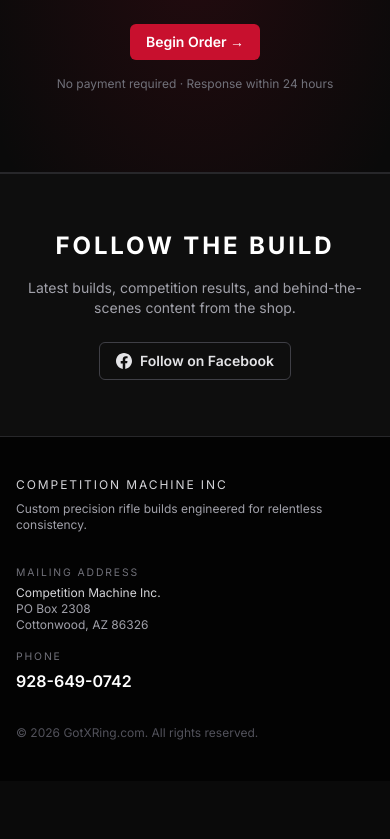
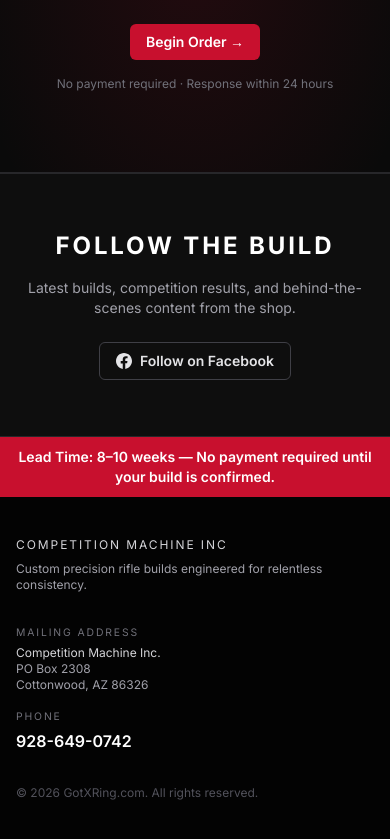
Before and after one commit to asaasinai/gotxring-com, a Next.js app: page / in a window 390 px wide. Shown: the part 1594-2433 px from the top of the page. Before the commit the page ends 2375 px from the top, so only its background shows below. Built offline with nearby package versions, Linux system fonts and the light colour scheme; no server answers; the database is empty.

Commit message:
Add lead time banner (footer), order help phone, and admin controls for both via Page Content

```diff
--- a/app/admin/(protected)/content/page.tsx
+++ b/app/admin/(protected)/content/page.tsx
@@ -5,6 +5,7 @@ export const dynamic = 'force-dynamic';
 
 export default async function AdminContentPage() {
   const content = await getManyContent(Object.keys(CONTENT_KEYS) as (keyof typeof CONTENT_KEYS)[]);
+
 
   return (
     <div className="grid gap-6">
@@ -55,6 +56,23 @@ export default async function AdminContentPage() {
           </div>
         </fieldset>
 
+        {/* Order / Lead Time */}
+        <fieldset className="section-shell rounded-lg p-5">
+          <legend className="px-1 text-xs uppercase tracking-[0.2em] text-zinc-400">Order / Lead Time</legend>
+          <div className="mt-4 grid gap-4 md:grid-cols-2">
+            <label className="grid gap-1.5">
+              <span className="label">Lead Time</span>
+              <input name="lead_time" className="input" defaultValue={content.lead_time} placeholder="e.g. 8–10 weeks" />
+              <span className="text-[11px] text-zinc-500">Shown on the order form and in the sitewide footer banner.</span>
+            </label>
+            <label className="grid gap-1.5">
+              <span className="label">Order Help Phone</span>
+              <input name="order_phone" className="input" defaultValue={content.order_phone} placeholder="e.g. 928-649-0742" />
+              <span className="text-[11px] text-zinc-500">Shown on the order form as "Need help ordering?"</span>
+            </label>
+          </div>
+        </fieldset>
+
         <button type="submit" className="btn-primary w-fit">Save Content</button>
       </form>
     </div>
--- a/app/layout.tsx
+++ b/app/layout.tsx
@@ -3,6 +3,7 @@ import { Inter } from 'next/font/google';
 
 import { SiteFooter } from '@/components/site-footer';
 import { SiteHeader } from '@/components/site-header';
+import { CONTENT_KEYS, getContent } from '@/lib/content';
 
 import './globals.css';
 
@@ -14,14 +15,21 @@ export const metadata: Metadata = {
     'Premium precision rifle builds by Competition Machine Inc. Explore custom builds, champions, technical insights, and order your rifle.'
 };
 
-export default function RootLayout({ children }: { children: React.ReactNode }) {
+export default async function RootLayout({ children }: { children: React.ReactNode }) {
+  let leadTime: string = CONTENT_KEYS.lead_time;
+  try {
+    leadTime = await getContent('lead_time');
+  } catch {
+    // fallback for environments without DATABASE_URL (e.g. local build)
+  }
+
   return (
     <html lang="en">
       <body className={inter.className}>
         <div className="min-h-screen bg-[#0a0a0a] text-white">
           <SiteHeader />
           <main>{children}</main>
-          <SiteFooter />
+          <SiteFooter leadTime={leadTime} />
         </div>
       </body>
     </html>
--- a/app/order/page.tsx
+++ b/app/order/page.tsx
@@ -1,6 +1,9 @@
 import { Suspense } from 'react';
 
 import { OrderForm } from '@/components/order-form';
+import { getManyContent } from '@/lib/content';
+
+export const dynamic = 'force-dynamic';
 
 export const metadata = {
   title: 'Order | GotXRing'
@@ -14,7 +17,8 @@ function str(v: string | string[] | undefined): string {
   return typeof v === 'string' ? v : '';
 }
 
-export default function OrderPage({ searchParams }: Props) {
+export default async function OrderPage({ searchParams }: Props) {
+  const content = await getManyContent(['lead_time', 'order_phone']);
   const rawCategory = str(searchParams.category);
   const orderType: 'Chassis System' | 'Full Rifle System' | '' =
     rawCategory.startsWith('Full') ? 'Full Rifle System' :
@@ -48,6 +52,8 @@ export default function OrderPage({ searchParams }: Props) {
             initialCaliber={str(searchParams.caliber)}
             initialDiscipline={str(searchParams.discipline)}
             initialStep={initialStep}
+            leadTime={content.lead_time}
+            orderPhone={content.order_phone}
           />
         </Suspense>
       </div>
--- a/components/order-form.tsx
+++ b/components/order-form.tsx
@@ -38,6 +38,8 @@ type Props = {
   initialCaliber?: string;
   initialDiscipline?: string;
   initialStep?: number;
+  leadTime?: string;
+  orderPhone?: string;
 };
 
 function StepIndicator({ current }: { current: number }) {
@@ -110,6 +112,8 @@ export function OrderForm({
   initialCaliber = '',
   initialDiscipline = '',
   initialStep = 0,
+  leadTime = '8–10 weeks',
+  orderPhone = '928-649-0742',
 }: Props) {
   const [step, setStep] = useState(Math.min(initialStep, REVIEW_STEP));
   const [state, setState] = useState<FormState>({});
@@ -225,6 +229,15 @@ export function OrderForm({
 
   return (
     <div className="section-shell rounded-xl p-6 md:p-8">
+      {/* Help line */}
+      <div className="mb-5 flex items-center justify-between gap-2 text-sm">
+        <span className="text-zinc-500">Need help ordering?</span>
+        <a href={`tel:${orderPhone.replace(/\D/g, '')}`}
+          className="font-semibold text-white transition hover:text-[#C8102E]">
+          Call {orderPhone}
+        </a>
+      </div>
+
       <StepIndicator current={step} />
 
       {/* Lead time note — visible on Build step and beyond */}
@@ -232,8 +245,7 @@ export function OrderForm({
         <div className="mb-6 flex items-start gap-3 rounded-lg border border-zinc-800 bg-black/30 px-4 py-3 text-xs text-zinc-400">
           <span className="mt-0.5 text-zinc-500">⏱</span>
           <span>
-            Typical lead time: <strong className="text-zinc-200">8–16 weeks</strong> · Starting from{' '}
-            <strong className="text-zinc-200">$2,500</strong> — we confirm all pricing before any commitment.
+            Lead time: <strong className="text-zinc-200">{leadTime}</strong> — we confirm all pricing before any commitment.
           </span>
         </div>
       )}
--- a/components/site-footer.tsx
+++ b/components/site-footer.tsx
@@ -1,6 +1,12 @@
-export function SiteFooter() {
+export function SiteFooter({ leadTime = '8–10 weeks' }: { leadTime?: string }) {
   return (
-    <footer className="border-t border-zinc-800 bg-black/70">
+    <footer className="border-t border-zinc-800">
+      {/* Lead time banner */}
+      <div className="bg-[#C8102E] px-4 py-2.5 text-center text-sm font-semibold text-white">
+        Lead Time: {leadTime} — No payment required until your build is confirmed.
+      </div>
+
+      <div className="bg-black/70">
         <div className="mx-auto w-full max-w-7xl px-4 py-10 md:px-8">
           <div className="flex flex-col gap-8 md:flex-row md:gap-16">
             {/* Brand */}
@@ -28,6 +34,7 @@ export function SiteFooter() {
 
           <p className="mt-8 text-xs text-zinc-600">© {new Date().getFullYear()} GotXRing.com. All rights reserved.</p>
         </div>
+      </div>
     </footer>
   );
 }
--- a/lib/content.ts
+++ b/lib/content.ts
@@ -9,6 +9,8 @@ export const CONTENT_KEYS = {
   contact_address: '',
   contact_phone: '',
   contact_email: '',
+  lead_time: '8–10 weeks',
+  order_phone: '928-649-0742',
 } as const;
 
 export type ContentKey = keyof typeof CONTENT_KEYS;
```
Lines whose indentation alone changed are shown as unchanged.
